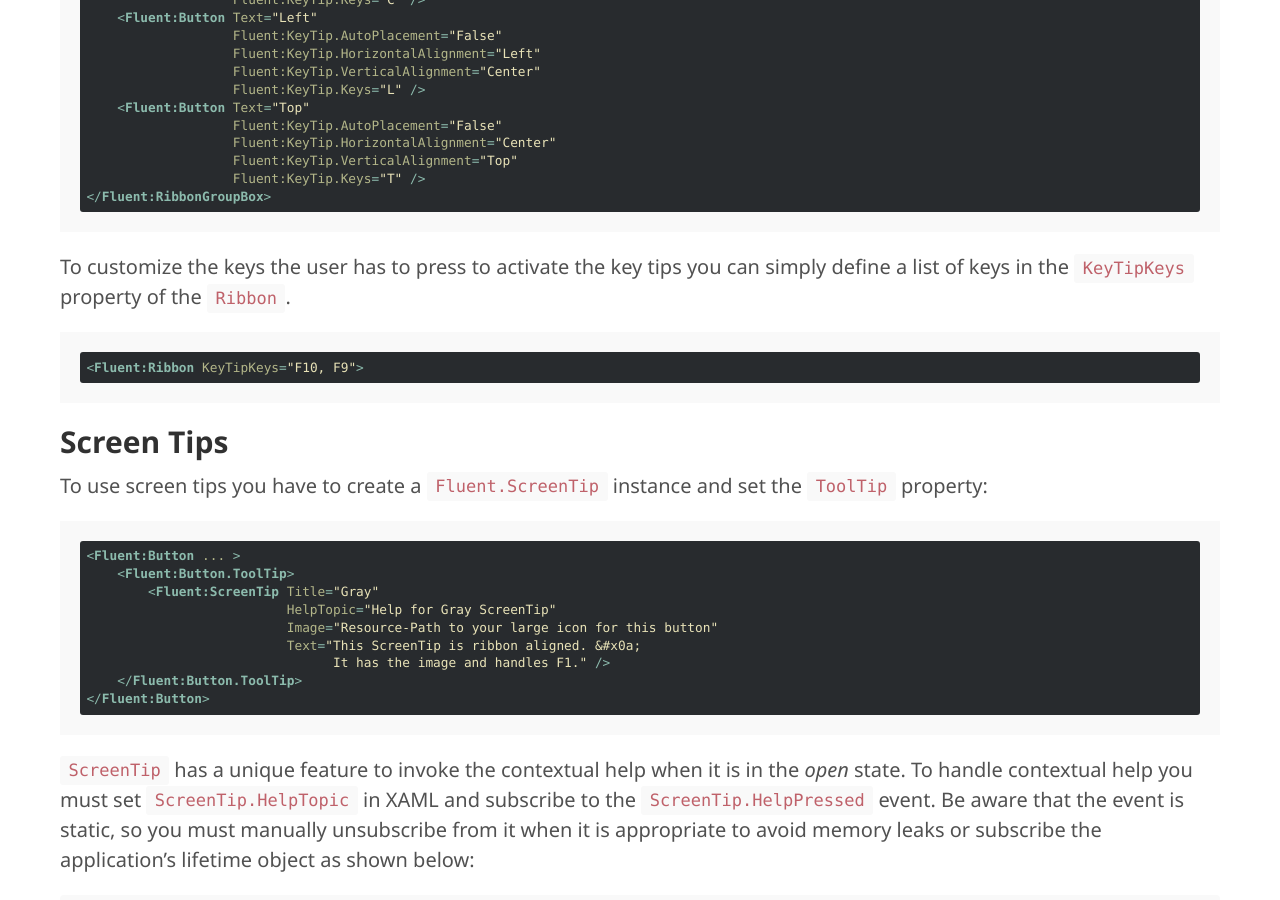
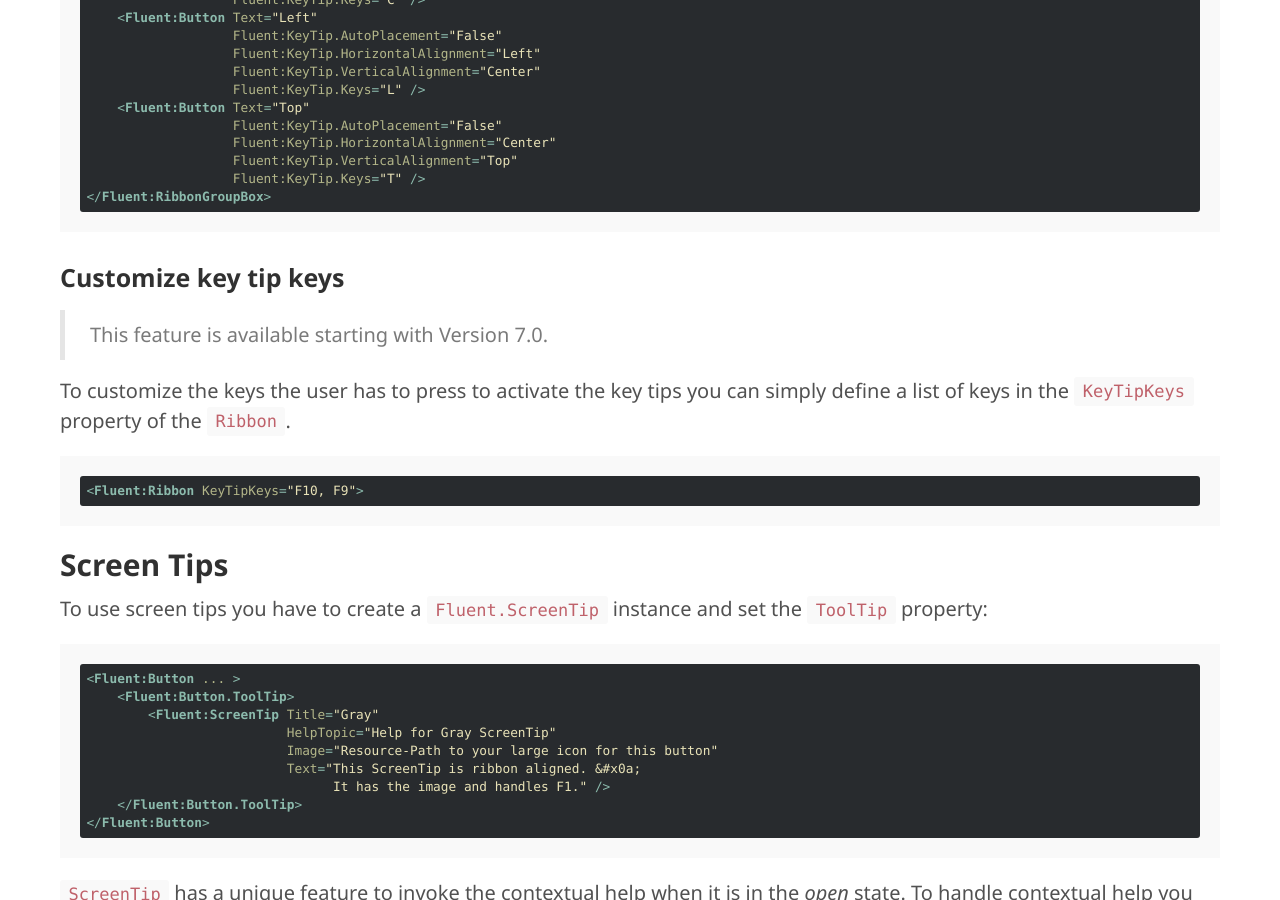
Before and after one commit to fluentribbon/fluentribbon.github.io, a Jekyll site: the page built from documentation/controls/keytip.md, in a window 1280 px wide and 900 px high, scrolled down 1009 px. Built offline with Jekyll 4.4.1, drawn with Linux system fonts in a browser that asks for light colours.

Commit message:
Update keytip.md

````diff
--- a/documentation/controls/keytip.md
+++ b/documentation/controls/keytip.md
@@ -54,6 +54,10 @@ Property                    | Description
                    Fluent:KeyTip.Keys="T" />
 </Fluent:RibbonGroupBox>
 ```
+
+### Customize key tip keys
+
+> This feature is available starting with Version 7.0.
 
 To customize the keys the user has to press to activate the key tips you can simply define a list of keys
 in the `KeyTipKeys` property of the `Ribbon`.
````
